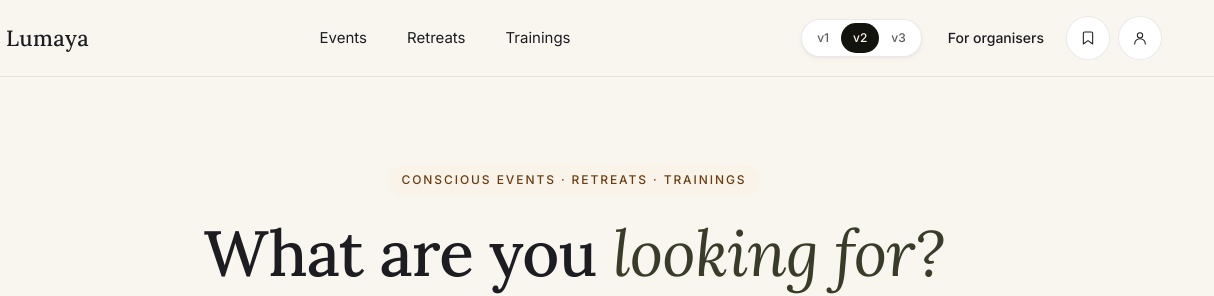
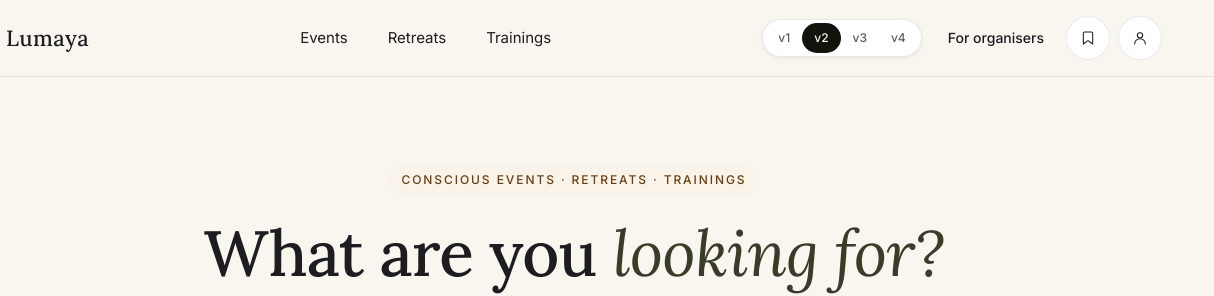
Before and after one commit to maya-lumaya/lumaya-landing-prototype, a plain HTML site: page v2.html in a window 1280 px wide. Shown: the top 296 px of the page, 66-1280 px from the left. Drawn offline with Linux system fonts and the light colour scheme.

Commit message:
fix: add v4 link to version toggle in v2.html

```diff
--- a/v2.html
+++ b/v2.html
@@ -466,6 +466,7 @@
         <a href="index.html">v1</a>
         <a href="v2.html" class="is-active" aria-current="page">v2</a>
         <a href="v3.html">v3</a>
+        <a href="landing-page-v4.html">v4</a>
       </span>
       <button class="btn-ghost">For organisers</button>
       <button class="icon-btn" aria-label="Saved"><svg width="16" height="16" viewBox="0 0 24 24" fill="none" stroke="currentColor" stroke-width="1.6" stroke-linecap="round" stroke-linejoin="round"><path d="M19 21l-7-5-7 5V5a2 2 0 0 1 2-2h10a2 2 0 0 1 2 2z"/></svg></button>
```
